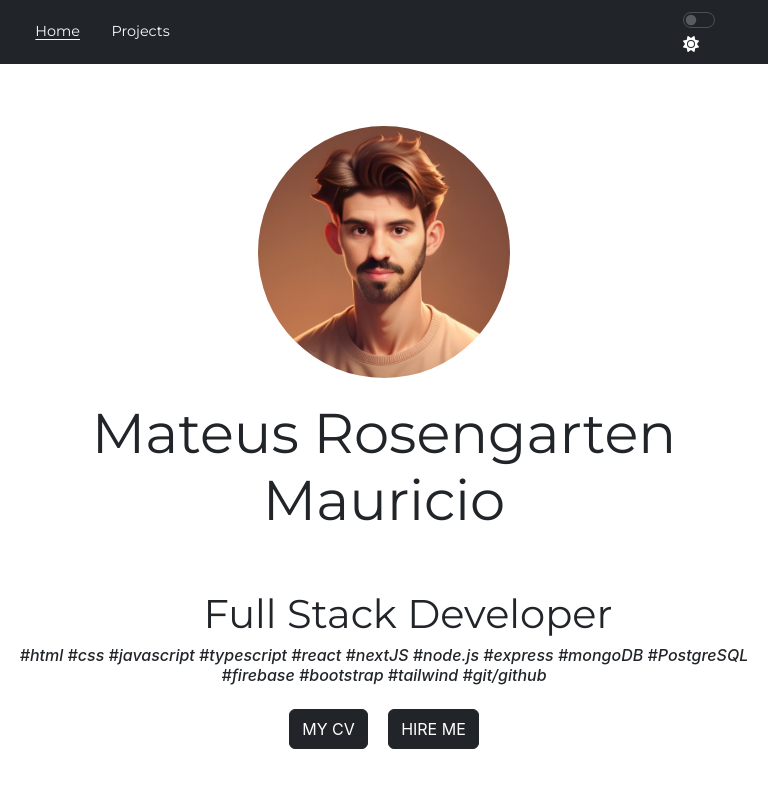
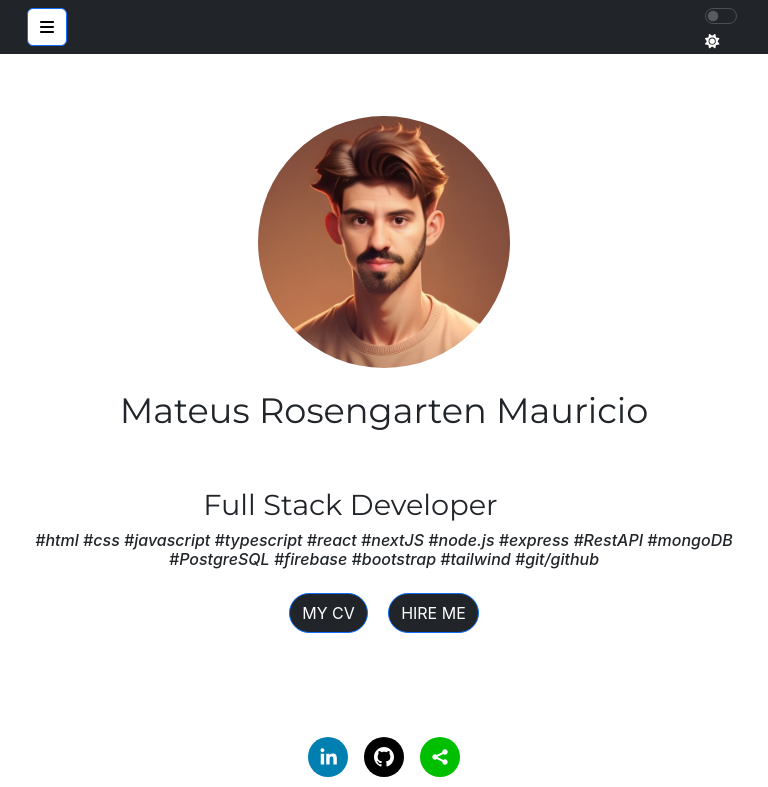
Before and after one commit to Mateus1rosengarten/myPortfolio, a React (Create React App) app: page / in a window 768 px wide. Shown: the top 787 px of the page. Built offline with nearby package versions, Linux system fonts and the light colour scheme.

Commit message:
adding toggler to sidebar in mobile

```diff
--- a/src/App.js
+++ b/src/App.js
@@ -5,16 +5,28 @@ import MyInfo from "./components/myinfo";
 import { Route, Routes } from "react-router-dom";
 import Projects from "./components/projects";
 import "./App.css";
+import { useContext } from "react";
+import { contextSideBar } from "./contextSideBar";
+import SideBar from "./components/sidebar";
 
 function App() {
+
+  const {isSideBar} = useContext(contextSideBar);
+
   return (
     <>
-      <NavBar />
+    { isSideBar ? (
+      <SideBar/>
+    ) : (
+      <>
+       <NavBar />
       <Routes>
         <Route path="/" element={<MyInfo />} />
         <Route path="/projects" element={<Projects />} />
       </Routes>
       <Footer />
+      </> )}
+
     </>
   );
 }
--- a/src/components/footer.css
+++ b/src/components/footer.css
@@ -21,5 +21,7 @@ footer{
 @media (max-width: 835px) {
   footer{
     position: relative;
+    font-size: 0.8rem;
   }
+
  }
--- a/src/components/myinfo.css
+++ b/src/components/myinfo.css
@@ -102,12 +102,15 @@
   min-height: 5vh !important;
   line-height: 2vh;
   text-align: center;
+  border-radius: 20px !important;
+
 }
 
 .div-contact-me {
   display: flex;
   justify-content: center;
   margin-top: 5vh;
+  padding-top: 8vh;
   width: 100%;
   height: 24vh;
 }
@@ -131,17 +134,41 @@
   }
 }
 
-@media (max-width: 835px) {
+@media (min-width: 663px )  and (max-width: 842px) {
+
+  .my-sunglasses {
+    width: 14%;
+    left: 49.6%;
+margin-top:3.2vh;
+ }
+
+}
+
+@media (max-width: 842px) {
 
   .my-pic {
     width: 280px;
     height: 280px;
   }
-  .my-sunglasses {
-    width: 11.5%;
-    top: 28%;
-    left: 49.6%;
+
+
+  .h1-second-text {
+    font-size: 1.8rem;
+    margin-right: 15vw;
   }
+
+  .h1-text {
+    font-size: 2.2rem;
+
+  }
+
+  .social-icons {
+    width: 40px !important;
+    height: 40px !important;
+  }
+
+
+
   @keyframes appear {
     from {
       top: 0;
@@ -194,6 +221,7 @@
     height: 200px;
   }
 
+
   .my-sunglasses {
     width: 17.5%;
     top: 28.5%;
@@ -236,15 +264,16 @@
 }
 @media (min-width: 1500px) {
   .my-pic {
-    width: 350px;
-    height: 350px;
+    width: 320px;
+    height: 320px;
   }
 
   .my-sunglasses {
-    width: 12%;
-    top: 35%;
+    width: 11%;
+    top: 34.5%;
     left: 49.7%;
   }
+
 
   @keyframes appear {
     from {
@@ -261,17 +290,15 @@
 }
 
 @media (min-width: 1700px) {
-  .my-infos {
-    margin-top: 8vh;
-  }
+
   .my-pic {
-    width: 400px;
-    height: 400px;
+    width: 350px;
+    height: 350px;
   }
 
   .my-sunglasses {
-    width: 13.5%;
-    top: 35.7%;
+    width: 12%;
+    top: 35%;
     left: 49.5%;
   }
 
--- a/src/components/myinfo.jsx
+++ b/src/components/myinfo.jsx
@@ -35,20 +35,20 @@ function MyInfo() {
       <div className="div-my-skills">
         <h1 className={`ms-5 h1-second-text ${itsDark && 'text-white'}`}>Full Stack Developer</h1>
         <h6 className={`my-skills ${itsDark && 'text-white'}`}>
-          #html #css #javascript #typescript #react #nextJS #node.js #express
+          #html #css #javascript #typescript #react #nextJS #node.js #express #RestAPI
           #mongoDB #PostgreSQL #firebase #bootstrap #tailwind #git/github
         </h6>
         <div className="div-buttons">
           <Button
             onClick={handleOpeningCV}
-            className="mt-3 btn-custom"
+            className="mt-3 border border-primary btn-custom"
             variant={`${itsDark ? "light" : "dark"}`}
           >
             <span className={`${!itsDark ? "text-white" : "text-dark"} text-button`}>
             MY CV
             </span>
           </Button>
-          <Button className="mt-3 btn-custom"  variant={`${itsDark ? "light" : "dark"}`}>
+          <Button className="mt-3 border border-primary btn-custom"  variant={`${itsDark ? "light" : "dark"}`}>
             <a
        style={{ textDecoration: "none", color: !itsDark ? "white" : "black" }}
        className="text-button"
--- a/src/components/navbar.css
+++ b/src/components/navbar.css
@@ -28,9 +28,19 @@
   margin-left: 2vw !important;
 }
 
+.toggle-color{
+position: absolute;
+right: 3vw;
+top: 1vh;
+
+}
 
 .toggle{
   cursor: pointer;
+}
+
+.sidebar-toggle{
+  display: none !important;
 }
 
 @media (max-width: 835px) {
@@ -38,6 +48,7 @@
     font-size: 0.9em !important;
     margin-right: 3vw;
     font-family: "Montserrat", sans-serif;
+
   }
   .navbar-link-active {
   font-size: 0.9em !important;
@@ -46,9 +57,25 @@
 
   }
 
+  .sidebar-toggle {
+    display:  block !important;
+  }
+
+  .navbar-nav {
+    display: none !important;
+  }
+
+
   .navlinks-div{
     display: flex !important;
 
+  }
 
+  .toggle-color{
+    top: 0.5vh;
+  }
+
+  .icon-custom{
+    height: 1.8vh;
   }
 }
--- a/src/components/navbar.jsx
+++ b/src/components/navbar.jsx
@@ -1,20 +1,21 @@
 import { useContext, useState,} from "react";
-import { Container } from "react-bootstrap";
+import { Button, Container} from "react-bootstrap";
 import { Nav } from "react-bootstrap";
 import { Navbar } from "react-bootstrap";
 import Form from 'react-bootstrap/Form'
 import { NavLink , useLocation} from "react-router-dom";
 import { FontAwesomeIcon } from "@fortawesome/react-fontawesome";
-import { faMoon,faSun } from "@fortawesome/free-solid-svg-icons";
-
+import { faMoon,faSun,faBars } from "@fortawesome/free-solid-svg-icons";
 import "../components/navbar.css";
 import { contextBgColor } from "../contextBgColor";
+import ContextSideBar, { contextSideBar } from "../contextSideBar";
 
 function NavBar() {
   const location = useLocation();
   const homePage = location.pathname === '/';
   const [isHome,setIsHome] = useState(homePage);
   const {itsDark,setItsDark,setCreateAnimation} = useContext(contextBgColor);
+  const {isSideBar,setIsSideBar} = useContext(contextSideBar);
 
 
   const handleProjectsPageActive = () => {
@@ -23,6 +24,10 @@ function NavBar() {
 
   const handleHomePageActive = () => {
     setIsHome(true)
+  }
+
+  const handleSideBar = () => {
+    setIsSideBar(true)
   }
 
   const handleToggleDarkMode = () => {
@@ -51,14 +56,18 @@ function NavBar() {
             </NavLink>
 
           </Nav>
-          <Form>
+         <Button className="sidebar-toggle" style={{backgroundColor: itsDark ? "black" : "white"}}
+         onClick={() => handleSideBar()} >
+        <FontAwesomeIcon icon={faBars} color={!itsDark ? "black" : "white"} />
+        </Button>
+          <Form className="toggle-color">
       <Form.Check
         type="switch"
         onChange={() => handleToggleDarkMode()}
         className="toggle"
         checked={itsDark}
       />
-      <FontAwesomeIcon icon={itsDark ? faMoon : faSun} color={!itsDark ? "white" : "black"}/>
+      <FontAwesomeIcon className="icon-custom" icon={itsDark ? faMoon : faSun} color={!itsDark ? "white" : "black"}/>
     </Form>
         </Container>
       </Navbar>
--- a/src/components/projects.css
+++ b/src/components/projects.css
@@ -29,7 +29,7 @@
   width: 60%;
 }
 
-li {
+.ul-technologies li {
   font-family: "Montserrat", sans-serif;
   font-style: italic;
   display: inline-block !important;
@@ -40,7 +40,7 @@ li {
   transition: all 0.2s ease-in-out !important;
 }
 
-li:hover {
+.ul-technologies li:hover {
   background-color:#fafafa;
   -webkit-transform: scale(1);
   transform: scale(1.05);
--- /dev/null
+++ b/src/components/sidebar.css
@@ -0,0 +1,8 @@
+.custom-sidebar li {
+    font-family:"Montserrat", sans-serif;
+    font-size: 1.7rem;
+    margin-top: 5vh;
+    color: black;
+    cursor: pointer;
+
+}
--- /dev/null
+++ b/src/components/sidebar.jsx
@@ -0,0 +1,52 @@
+import { useContext } from "react";
+import { CloseButton, NavLink } from "react-bootstrap";
+import { contextSideBar } from "../contextSideBar";
+import './sidebar.css'
+import { contextBgColor } from "../contextBgColor";
+import { useNavigate } from "react-router-dom";
+
+const SideBar = () => {
+    const {isSideBar,setIsSideBar} = useContext(contextSideBar)
+    const {itsDark, setItsDark} = useContext(contextBgColor)
+    const navigate = useNavigate();
+
+    const handleCloseSideBar = () => {
+        setIsSideBar(false);
+    }
+
+    const handleNavigate = (path) => {
+        navigate(path);
+        console.log('path')
+
+        setTimeout(() => {
+                handleCloseSideBar();
+        },100);
+    }
+    return(
+        <nav className={`pt-5 ${itsDark ? "bg-dark" : "bg-white"}` }
+        style={{ height: "100vh" }}>
+            <CloseButton className={`ms-5 ${itsDark && "bg-white"}` }
+            onClick={() => handleCloseSideBar()} />
+            <ul className="d-flex flex-column justify-content-center align-items-center list-unstyled mt-4 custom-sidebar">
+                <li className={`mb-3 ${itsDark ? "text-white" : "text-dark"}` }>
+                    <NavLink className="text-decoration-none"
+                    to={"/"}
+                    onClick={() => handleNavigate('/')} >
+                    Home
+                    </NavLink>
+                </li>
+                <li className={`${itsDark ? "text-white" : "text-dark"}` }>
+                <NavLink className="text-decoration-none"
+                 to={"/projects"}
+                 onClick={() => handleNavigate('/projects')} >
+                    Projects
+                    </NavLink>
+                </li>
+            </ul>
+        </nav>
+
+    );
+
+};
+
+export default SideBar;
--- /dev/null
+++ b/src/contextSideBar.jsx
@@ -0,0 +1,17 @@
+import { createContext, useState } from "react";
+
+export const contextSideBar = createContext(null);
+
+const ContextSideBar = ({children}) => {
+
+const [isSideBar,setIsSideBar] = useState(false);
+
+    return (
+ <contextSideBar.Provider value={{isSideBar,setIsSideBar}}>
+   {children}
+</contextSideBar.Provider>
+
+    )
+}
+
+export default ContextSideBar;
--- a/src/index.js
+++ b/src/index.js
@@ -7,15 +7,18 @@ import "bootstrap/dist/js/bootstrap.bundle.min"
 import { BrowserRouter } from 'react-router-dom';
 import './index.css';
 import ContextBgColor from './contextBgColor';
+import ContextSideBar from './contextSideBar';
 
 
 const root = ReactDOM.createRoot(document.getElementById('root'));
 root.render(
   // <React.StrictMode>
   <BrowserRouter>
+  <ContextSideBar>
   <ContextBgColor>
     <App />
     </ContextBgColor>
+    </ContextSideBar>
     </BrowserRouter>
   // </React.StrictMode>
 );
```
